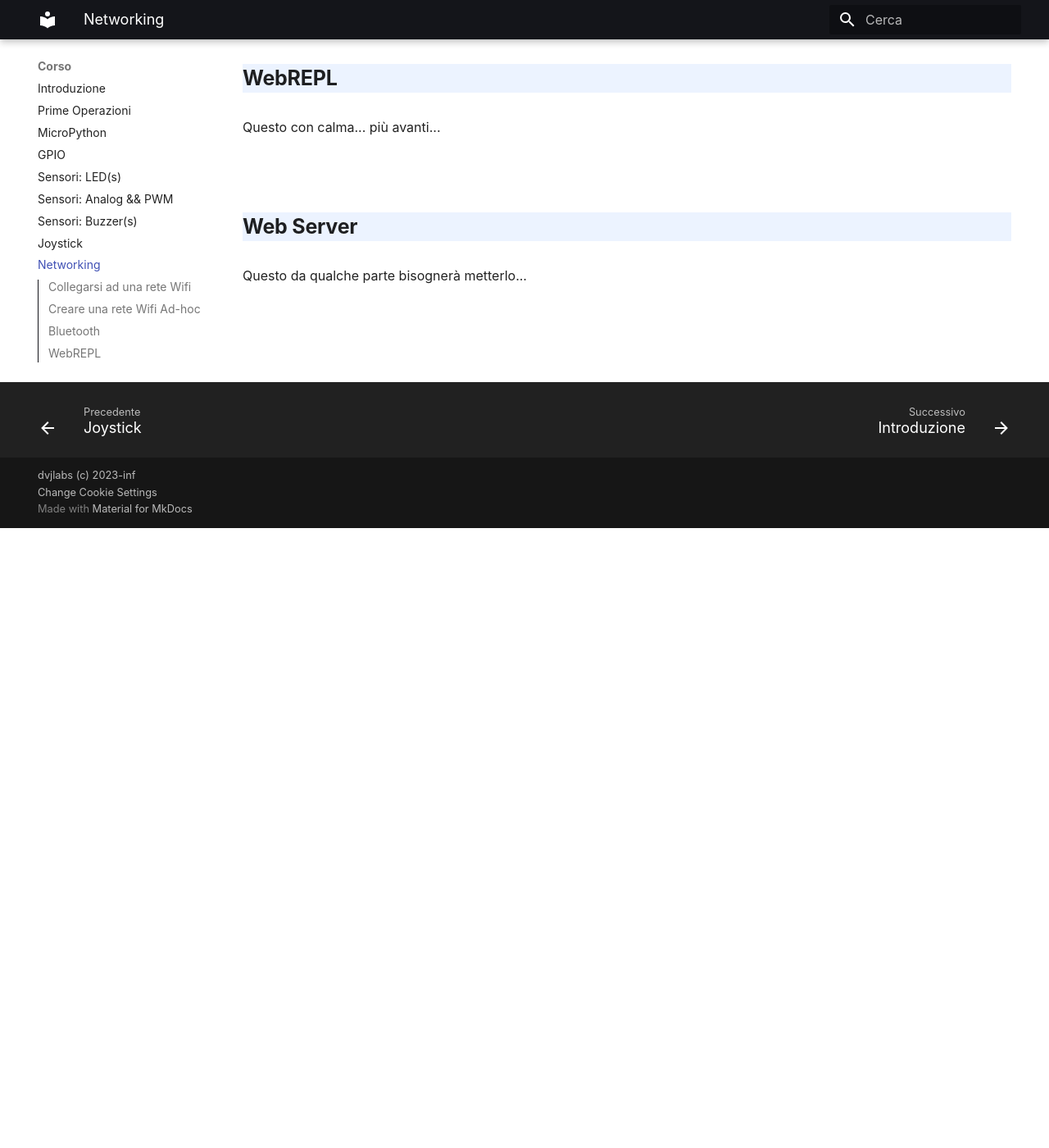
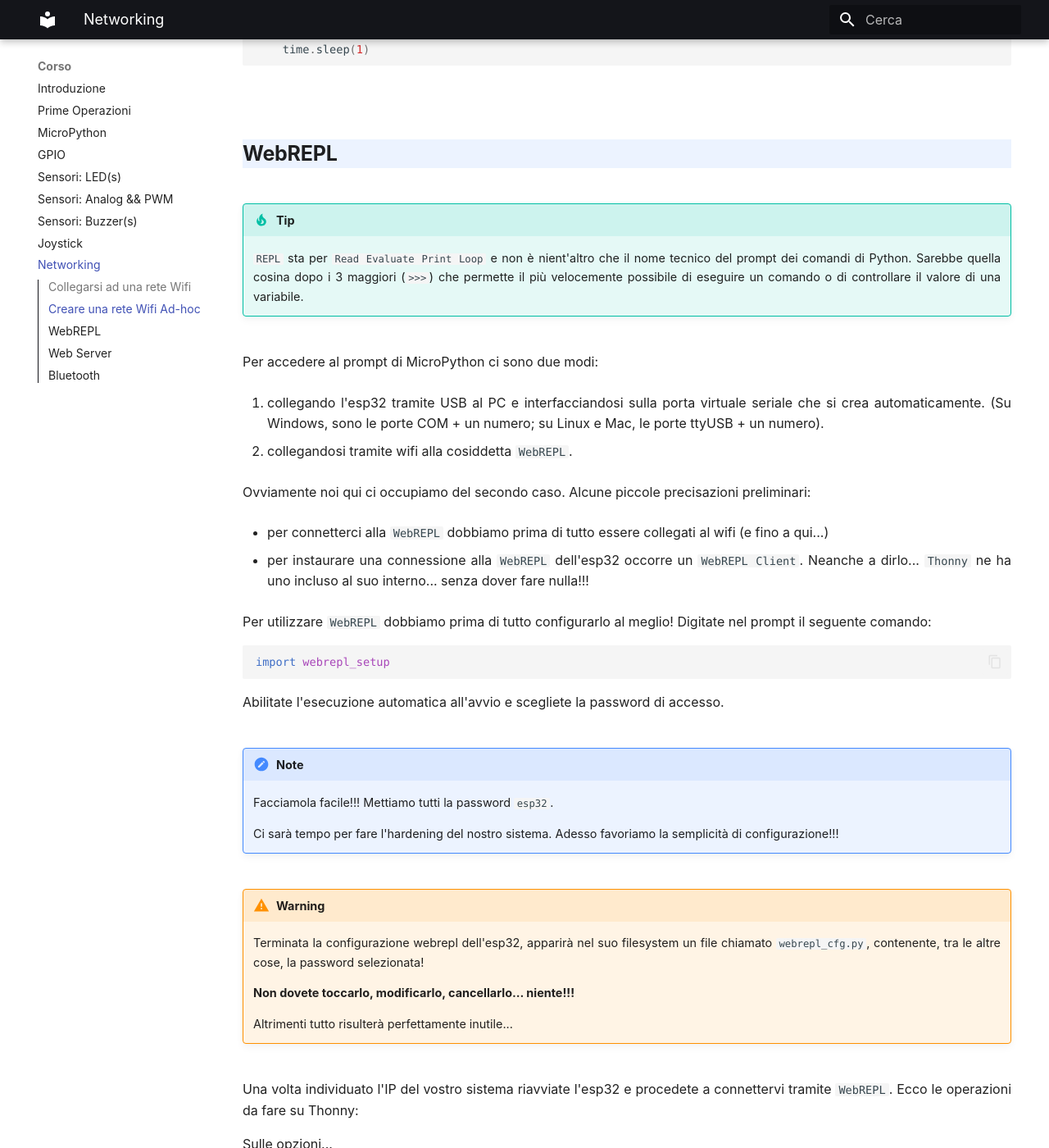
Before and after one commit to dvjlabs/esp32_course, an MkDocs documentation site: the page built from docs/corso/31_network.md, in a window 1280 px wide and 1400 px high, scrolled down 1865 px. Shown: the whole window at 82% size. Built offline with MkDocs 1.6.1 and Material for MkDocs 9.7.7, drawn with Linux system fonts in a browser that asks for light colours; before the commit the page ends 2509 px from its top, so only the background shows below that; some of the changed text lies outside the part shown.

Commit message:
network ++

````diff
--- a/docs/corso/31_network.md
+++ b/docs/corso/31_network.md
@@ -62,13 +62,132 @@ import network
 wlan = network.WLAN(network.AP_IF)
 
 # Imposta il nome (si chiama SSID) della rete Wifi
-wlan.config(ssid='ESP-AP')
-
-# imposta il numero massimo di connessioni simultanee alla 'nuova' rete Wifi
-wlan.config(max_clients=10)
+wlan.config(ssid='NomeReteWifi')
+# oppure
+ap.config(ssid='NomeReteWifi' , security=3 , key="PasswordReteWifi")
 
 # attivala
 wlan.active(True)
+```
+
+L'IP predefinito in modalità Access Point è `192.168.4.1`. I client connessi partono da `.2`.
+
+Se voleste elencare i client connessi...
+
+```python
+while True:
+    clients = ap.status("stations")
+    print(f"[WIFI] {len(clients)} stations connected")
+    for mac in clients:
+        for m in mac:
+            smac = f"{m[0]:02x}:{m[1]:02x}:{m[2]:02x}:{m[3]:02x}:{m[4]:02x}:{m[5]:02x}"
+            print(f"[WIFI] Station connected: {smac}")
+
+    time.sleep(1)
+```
+
+<!-- ################################################################################# -->
+## WebREPL
+
+!!! tip
+
+    `REPL` sta per `Read Evaluate Print Loop` e non è nient'altro che il nome tecnico del prompt dei comandi di Python.
+    Sarebbe quella cosina dopo i 3 maggiori (`>>>`) che permette il più velocemente possibile di eseguire
+    un comando o di controllare il valore di una variabile.
+
+
+Per accedere al prompt di MicroPython ci sono due modi:
+
+1. collegando l'esp32 tramite USB al PC e interfacciandosi sulla porta virtuale seriale che si crea automaticamente. (Su Windows, sono le porte COM + un numero; su Linux e Mac, le porte ttyUSB + un numero).
+
+2. collegandosi tramite wifi alla cosiddetta `WebREPL`.
+
+
+Ovviamente noi qui ci occupiamo del secondo caso. Alcune piccole precisazioni preliminari:
+
+- per connetterci alla `WebREPL` dobbiamo prima di tutto essere collegati al wifi (e fino a qui...)
+
+- per instaurare una connessione alla `WebREPL` dell'esp32 occorre un `WebREPL Client`. Neanche a dirlo... `Thonny` ne ha uno incluso al suo interno... senza dover fare nulla!!!
+
+
+Per utilizzare `WebREPL` dobbiamo prima di tutto configurarlo al meglio! Digitate nel prompt il seguente comando:
+
+``` py
+import webrepl_setup
+```
+
+Abilitate l'esecuzione automatica all'avvio e scegliete la password di accesso.
+
+
+!!! note
+
+    Facciamola facile!!! Mettiamo tutti la password `esp32`.
+
+    Ci sarà tempo per fare l'hardening del nostro sistema. Adesso favoriamo la semplicità di configurazione!!!
+
+
+!!! warning
+
+    Terminata la configurazione webrepl dell'esp32, apparirà nel suo filesystem un file chiamato `webrepl_cfg.py`, contenente, tra le altre cose,
+    la password selezionata!
+
+    **Non dovete toccarlo, modificarlo, cancellarlo... niente!!!**
+
+    Altrimenti tutto risulterà perfettamente inutile...
+
+
+Una volta individuato l'IP del vostro sistema riavviate l'esp32 e procedete a connettervi tramite `WebREPL`. Ecco le operazioni da fare su Thonny:
+
+Sulle opzioni...
+
+![Thonny: impostazioni WebREPL](images/thonny_webrepl_setup.png)
+
+
+Infine, quando avete riavviato l'esp32, provate a connettervi selezionando il prompt corretto.
+
+![Thonny: collegamento a WebREPL](images/thonny_webrepl_connect.png)
+
+
+<!-- ################################################################################# -->
+## Web Server
+
+``` python
+# THE led
+import machine
+led = machine.Pin(5, machine.Pin.OUT)
+led.value(1)
+
+# THE web server
+import socket
+
+# ....
+s = socket.socket(socket.AF_INET, socket.SOCK_STREAM)
+s.bind(('', 80))
+s.listen()
+
+while True:
+    conn, addr = s.accept()
+    print('Got a connection from ', str(addr))
+
+    request = str( conn.recv(1024) )
+
+    if 'led=on' in request:
+        print('LED ON')
+        led.value(0)
+    if 'led=off' in request:
+        print('LED OFF')
+        led.value(1)
+
+    html = ""
+    html += '<h1>Web LED</h1>'
+    html += '<a href="/?led=on"><button class="button">ON</button></a>'
+    html += '<a href="/?led=off"><button class="button button2">OFF</button></a>'
+
+    conn.send('HTTP/1.1 200 OK\n')
+    conn.send('Content-Type: text/html\n')
+    conn.send('Connection: close\n\n')
+    conn.sendall(html)
+    conn.close()
 ```
 
 
@@ -78,20 +197,6 @@ wlan.active(True)
 Quando arriva, arriva...
 
 
-<!-- ################################################################################# -->
-## WebREPL
-
-Questo con calma... più avanti...
-
-<!-- https://docs.micropython.org/en/latest/esp8266/tutorial/repl.html?highlight=webrepl -->
-
-
-
-<!-- ################################################################################# -->
-## Web Server
-
-Questo da qualche parte bisognerà metterlo...
-
 
 <br>
 <br>
````
Also changed, not shown: docs/corso/images/thonny_webrepl_connect.png (added), docs/corso/images/thonny_webrepl_setup.png (added).
